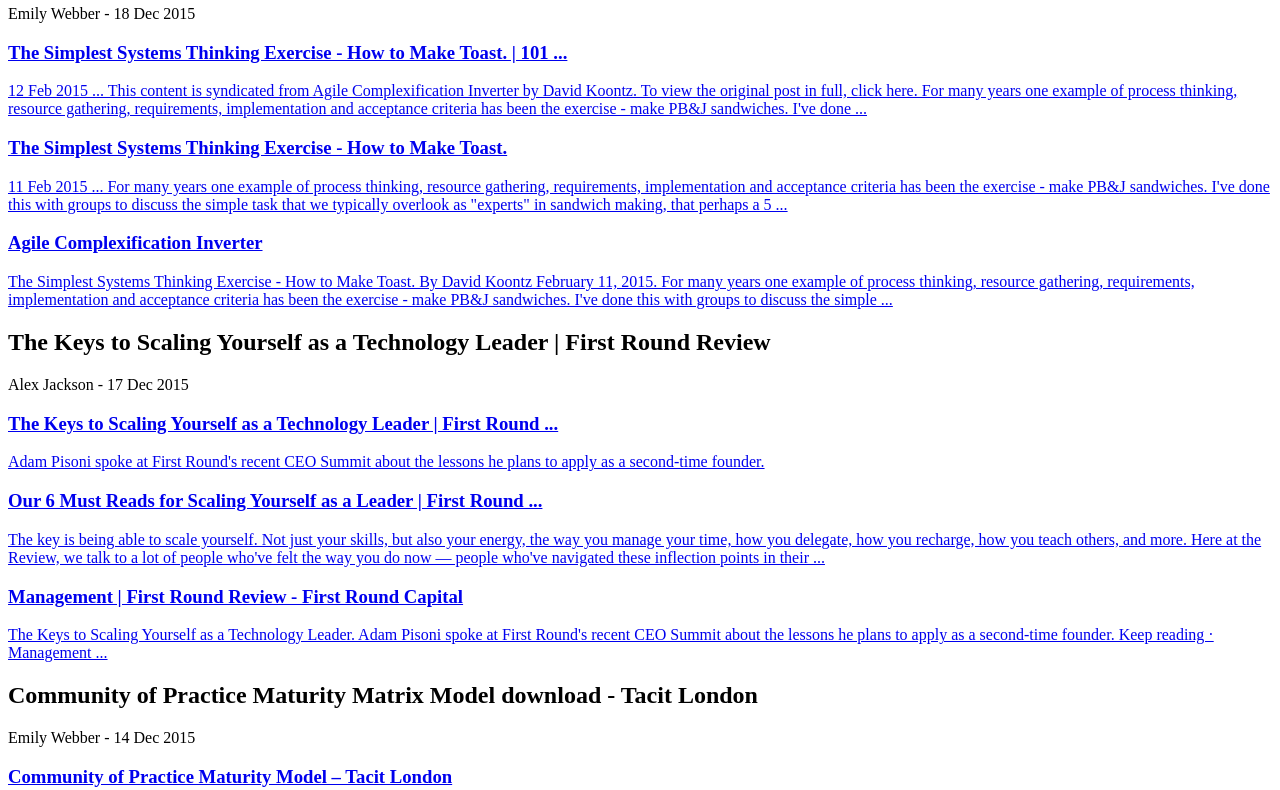
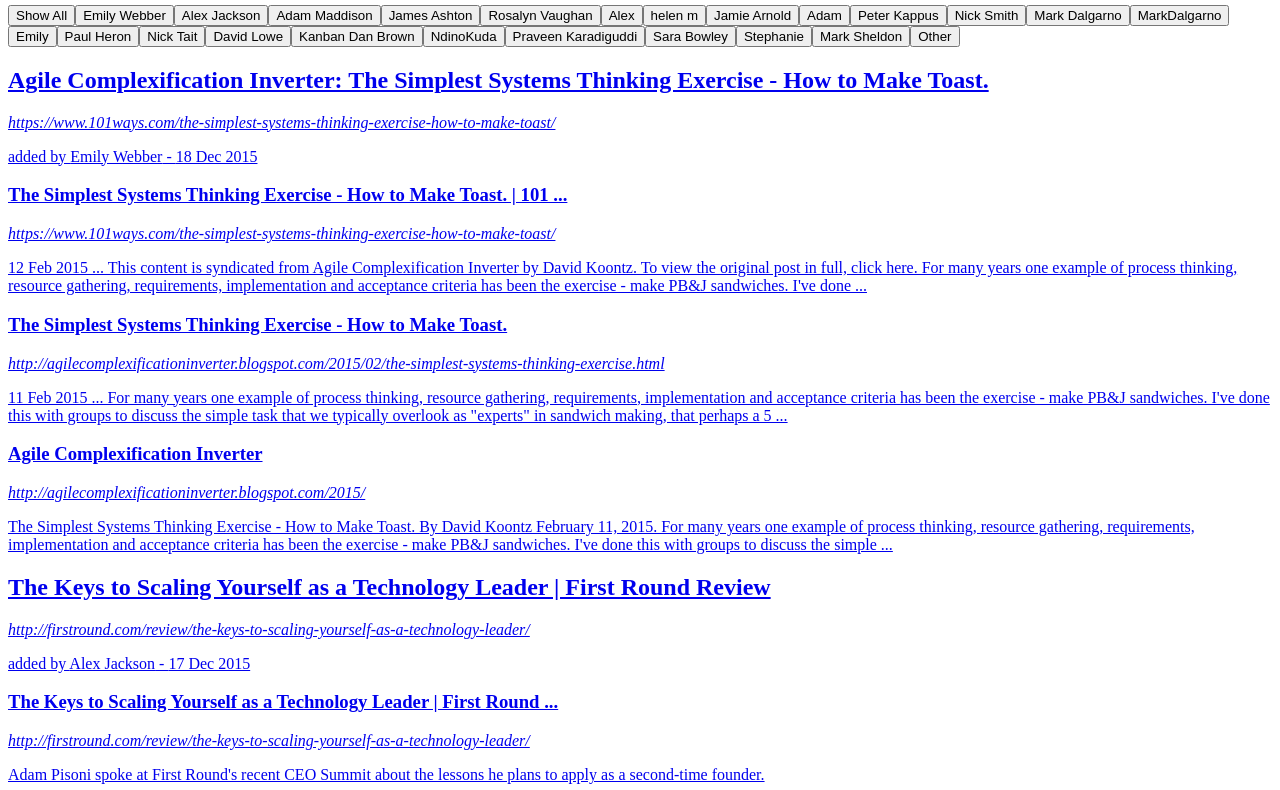
Before and after one commit to TomGB/agile-static, a Gatsby site: page /complex in a window 1280 px wide. Shown: the part 62-852 px from the top of the page. Built offline with nearby package versions, Linux system fonts and the light colour scheme; Gatsby itself is replaced by a stand-in of ours.

Commit message:
filter by author

```diff
--- a/gatsby-config.js
+++ b/gatsby-config.js
@@ -1,6 +1,6 @@
 module.exports = {
   siteMetadata: {
-    title: 'Agile Blog',
+    title: 'Agile Links',
   },
   plugins: ['gatsby-plugin-react-helmet'],
   pathPrefix: 'agile-static'
--- a/package.json
+++ b/package.json
@@ -1,6 +1,6 @@
 {
   "name": "agile-static",
-  "description": "Agile Blog",
+  "description": "Agile Links",
   "version": "1.0.0",
   "author": "Tom Banister",
   "dependencies": {
--- a/src/components/header.js
+++ b/src/components/header.js
@@ -27,8 +27,24 @@ const Header = ({ siteTitle }) => (
         </Link>
       </h1>
       <nav>
-        <a href='/complex'>Complex View</a>
-        <a href='/'>Simple View</a>
+        <Link
+          to="/complex"
+          style={{
+            color: 'white',
+            textDecoration: 'none',
+          }}
+        >
+          Complex View
+        </Link>
+        <Link
+          to="/"
+          style={{
+            color: 'white',
+            textDecoration: 'none',
+          }}
+        >
+          Simple View
+        </Link>
       </nav>
     </div>
   </div>
--- a/src/layouts/index.css
+++ b/src/layouts/index.css
@@ -641,6 +641,7 @@ article {
 article h2 {
   font-size: 24px;
   font-weight: normal;
+  margin-bottom: 0px;
 }
 
 article .meta {
@@ -650,4 +651,21 @@ article .meta {
 
 article h3 {
   font-weight: normal;
+  font-size: 18px;
+  margin-bottom: 0px
 }
+article cite {
+  font-size: 14px;
+  color: gray
+}
+
+nav button {
+  font-size: 16px;
+  border: 0px;
+  margin: 2px;
+}
+
+nav button.selected {
+  background: grey;
+  color: white;
+}
--- a/src/layouts/index.js
+++ b/src/layouts/index.js
@@ -10,8 +10,8 @@ const Layout = ({ children, data }) => (
     <Helmet
       title={data.site.siteMetadata.title}
       meta={[
-        { name: 'description', content: 'Agile Blog' },
-        { name: 'keywords', content: 'Agile, Lean, Blog' },
+        { name: 'description', content: 'Agile Links' },
+        { name: 'keywords', content: 'Agile, Lean, Blog, links' },
       ]}
     />
     <Header siteTitle={data.site.siteMetadata.title} />
--- a/src/pages/complex.js
+++ b/src/pages/complex.js
@@ -1,29 +1,85 @@
-import React from 'react'
+import React, { Component } from 'react'
 import Link from 'gatsby-link'
 import data from '../../data_out.json';
+
+const getDataByAuthor = (author) => {
+  if (author === 'Show All') {
+    return data;
+  }
+
+  if (author === 'Other') {
+    return data.filter(({from}) => !from);
+  }
+
+  return data.filter(({from}) => from === author);
+}
 
 const renderSeachResults = (searchResults = []) =>
   searchResults.map(({ title, description, href }) => (
     <a href={href}>
       <h3>{title}</h3>
+      <cite>{href}</cite>
       <p className='description'>{description}</p>
     </a>
   ))
 
-const renderContent = () => {
-  return data.map(({ from, date, tags, text, searchResults }) => (
+const renderContent = (author) => {
+  return getDataByAuthor(author).map(
+    ({ from, date, tags, text, searchResults: [
+      { href, title: alt } = {},
+      { href: href2, title: alt2 } = {},
+      { href: href3, title: alt3 } = {}
+    ] = [], searchResults }) => (
       <article>
+        <a href={href} title={alt}>
           <h2>{text}</h2>
-      <p className='meta'>{from} - <time>{date}</time></p>
+          <cite>{href}</cite>
+          <p className='meta'>added by {from} - <time>{date}</time></p>
+        </a>
         {renderSeachResults(searchResults)}
       </article>
+    )
+  )
+}
+
+
+class IndexPage extends Component {
+  constructor(props) {
+    super(props);
+    const authors = ['Show All'];
+    data.forEach(({from}) => {
+      if (from && !authors.includes(from)) {
+        authors.push(from)
+      }
+    });
+
+    authors.push('Other');
+
+    this.state = {author: 'Show All', authors};
+  }
+
+  renderAuthors() {
+    return this.state.authors.map(author => (
+      <button
+        className={this.state.author === author ? 'selected' : ''}
+        onClick={() => { this.setState({ author }) }}
+      >
+        {author}
+      </button>
     ))
   }
 
-const IndexPage = () => (
+  render() {
+    return(
       <main>
-    {renderContent()}
+        <nav>
+          <h2>Filter by author</h2>
+          {this.renderAuthors()}
+        </nav>
+        {renderContent(this.state.author)}
       </main>
     )
+  }
+}
 
 export default IndexPage
```
Also changed, not shown: src/pages/index.js (+55 -6 lines). Lines whose indentation alone changed are shown as unchanged.
